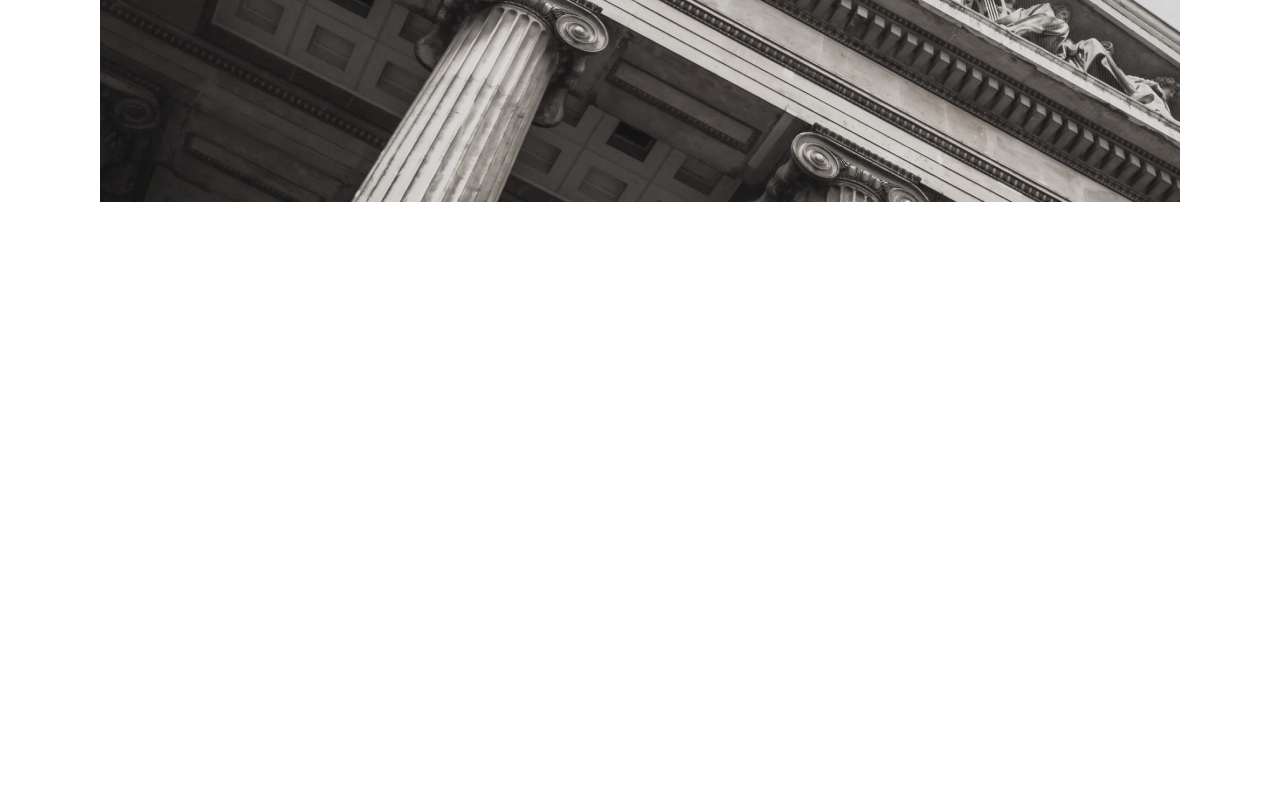
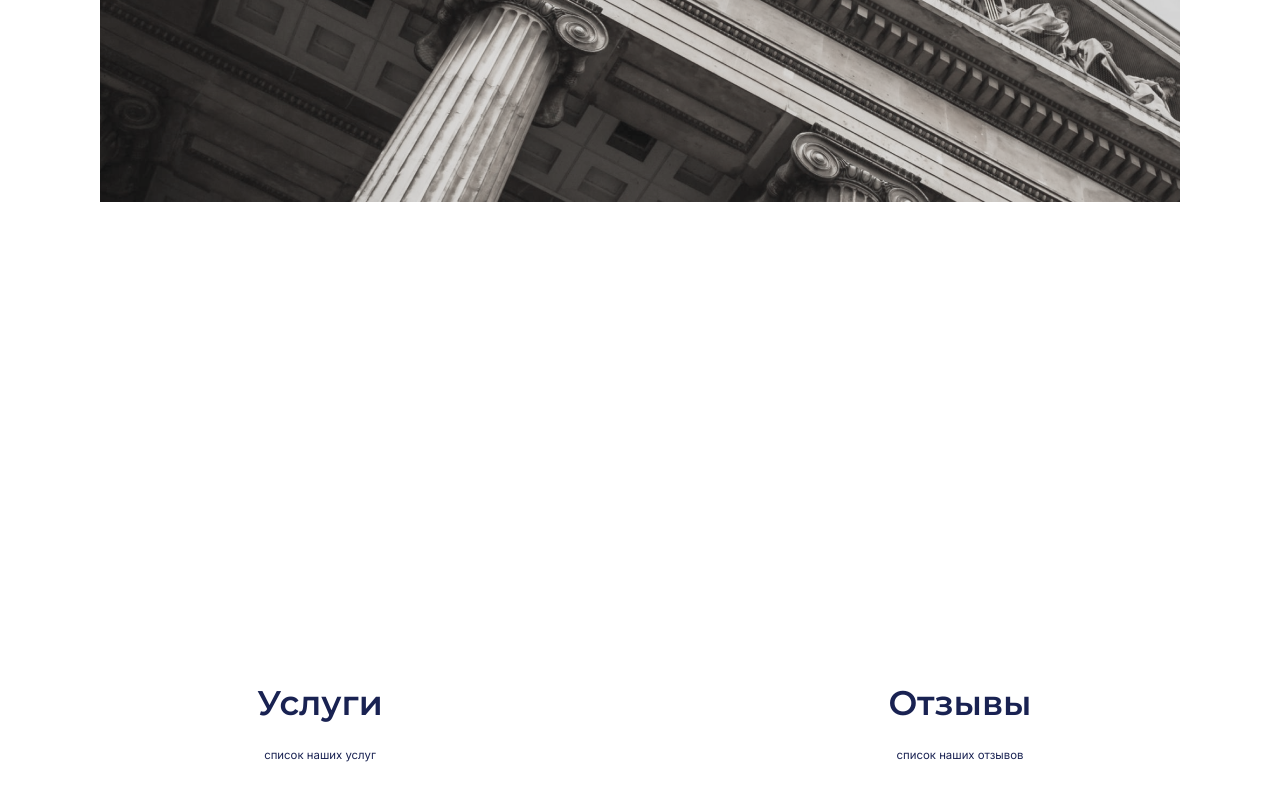
Before and after one commit to Nikityau/law-cite, a React app: page /home in a window 1280 px wide. Shown: the part 1278-2078 px from the top of the page. Before the commit the page ends 1680 px from the top, so only its background shows below. Built offline with nearby package versions, Linux system fonts and the light colour scheme.

Commit message:
home page, services added

```diff
--- /dev/null
+++ b/src/components/Pages/Home.page/&blocks/Services/Services.jsx
@@ -0,0 +1,42 @@
+import React, {useContext} from 'react';
+
+import {NavContext} from "components/Utils.Components/Nav.HOC";
+
+import Services__linkBlock from "components/Pages/Home.page/&blocks/Services/__link-block/Services__link-block";
+
+import {APP_ROUTER_PATH_REVIEWS, APP_ROUTER_PATH_SERVICES} from "components/AppRouter/AppRouter.paths";
+
+import './style.common/Services.scss'
+import './style.common/__link-block/Services__link-block.scss'
+import './style.common/__link-block/Services__link-block_hover.scss'
+
+const Services = () => {
+
+    const navContext = useContext(NavContext)
+
+    const clickHandler = (path) => {
+        navContext?.navByPath(path)
+    }
+
+    clickHandler.servicesLinkHandler = () => {
+        clickHandler(APP_ROUTER_PATH_SERVICES)
+    }
+    clickHandler.reviewsLinkHandler = () => {
+        clickHandler(APP_ROUTER_PATH_REVIEWS)
+    }
+
+    return (
+        <section className={'services'}>
+            <Services__linkBlock
+                clickHandler={clickHandler.servicesLinkHandler}
+                title={'Услуги'}
+                subtitle={'список наших услуг'}/>
+            <Services__linkBlock
+                clickHandler={clickHandler.reviewsLinkHandler}
+                title={'Отзывы'}
+                subtitle={'список наших отзывов'}/>
+        </section>
+    );
+};
+
+export default Services;
--- /dev/null
+++ b/src/components/Pages/Home.page/&blocks/Services/__link-block/Services__link-block.jsx
@@ -0,0 +1,14 @@
+import React from 'react';
+
+const ServicesLinkBlock = ({ title, subtitle, clickHandler }) => {
+    return (
+        <div className={'services__link-block'} onClick={clickHandler}>
+            <div className={'services__link-block-title'}>
+                <h3> { title } </h3>
+                <p> { subtitle } </p>
+            </div>
+        </div>
+    );
+};
+
+export default ServicesLinkBlock;
--- /dev/null
+++ b/src/components/Pages/Home.page/&blocks/Services/style.common/Services.scss
@@ -0,0 +1,6 @@
+.services {
+  width: 100%;
+  height: 80vh;
+
+  display: flex;
+}
--- /dev/null
+++ b/src/components/Pages/Home.page/&blocks/Services/style.common/__link-block/Services__link-block.scss
@@ -0,0 +1,42 @@
+.services__link-block {
+  position: relative;
+
+  width: 100%;
+  height: 100%;
+
+  display: flex;
+  justify-content: center;
+  align-items: center;
+
+  cursor: pointer;
+
+  transition: background-color .3s;
+
+  .services__link-block-title {
+    display: flex;
+    flex-direction: column;
+    gap: 24px;
+
+    text-align: center;
+
+    h3, p {
+      color: var(--dark-blue-font-color);
+
+      transition: color .3s;
+    }
+
+    h3 {
+      font-family: var(--font-fam-montserrat);
+      font-weight: 600;
+      font-size: 3rem;
+
+
+    }
+
+    p {
+      font-family: var(--font-fam-inter);
+      font-weight: 400;
+      font-size: 1rem;
+    }
+  }
+}
--- /dev/null
+++ b/src/components/Pages/Home.page/&blocks/Services/style.common/__link-block/Services__link-block_hover.scss
@@ -0,0 +1,14 @@
+.services__link-block:hover {
+
+  background: rgba(16, 21, 49, 0.56);;
+
+  .services__link-block-title {
+    h3, p {
+      color: var(--white-font-color);
+    }
+
+    p {
+
+    }
+  }
+}
--- a/src/components/Pages/Home.page/Home.page.jsx
+++ b/src/components/Pages/Home.page/Home.page.jsx
@@ -4,6 +4,7 @@ import Header from "components/Pages/Home.page/&blocks/Header/Header";
 import Footer from "components/Pages/Home.page/&blocks/Footer/Footer";
 import Enter from "components/Pages/Home.page/&blocks/Enter/Enter";
 import AboutUs from "components/Pages/Home.page/&blocks/AboutUs/AboutUs";
+import Services from "components/Pages/Home.page/&blocks/Services/Services";
 
 import './styles.common/Home.page.scss'
 
@@ -14,6 +15,7 @@ const HomePage = () => {
             <main className={'home-page__main'}>
                 <Enter/>
                 <AboutUs/>
+                <Services/>
             </main>
             <Footer/>
         </div>
```
